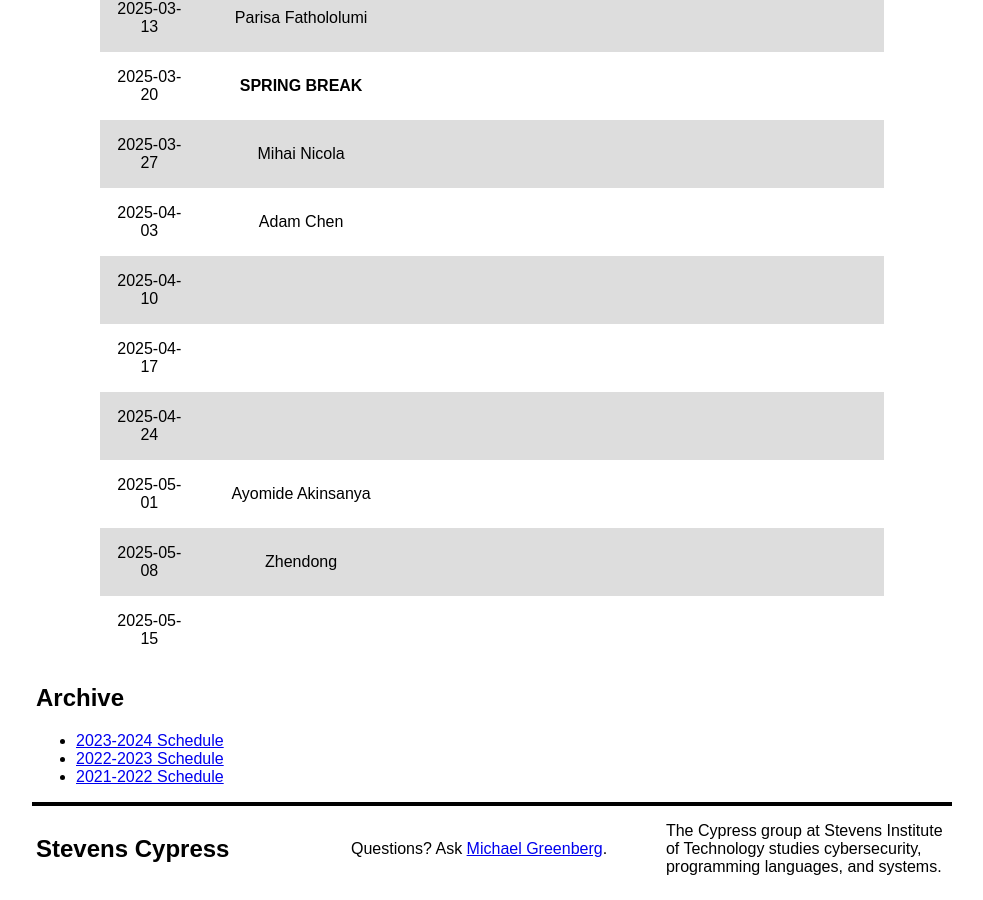
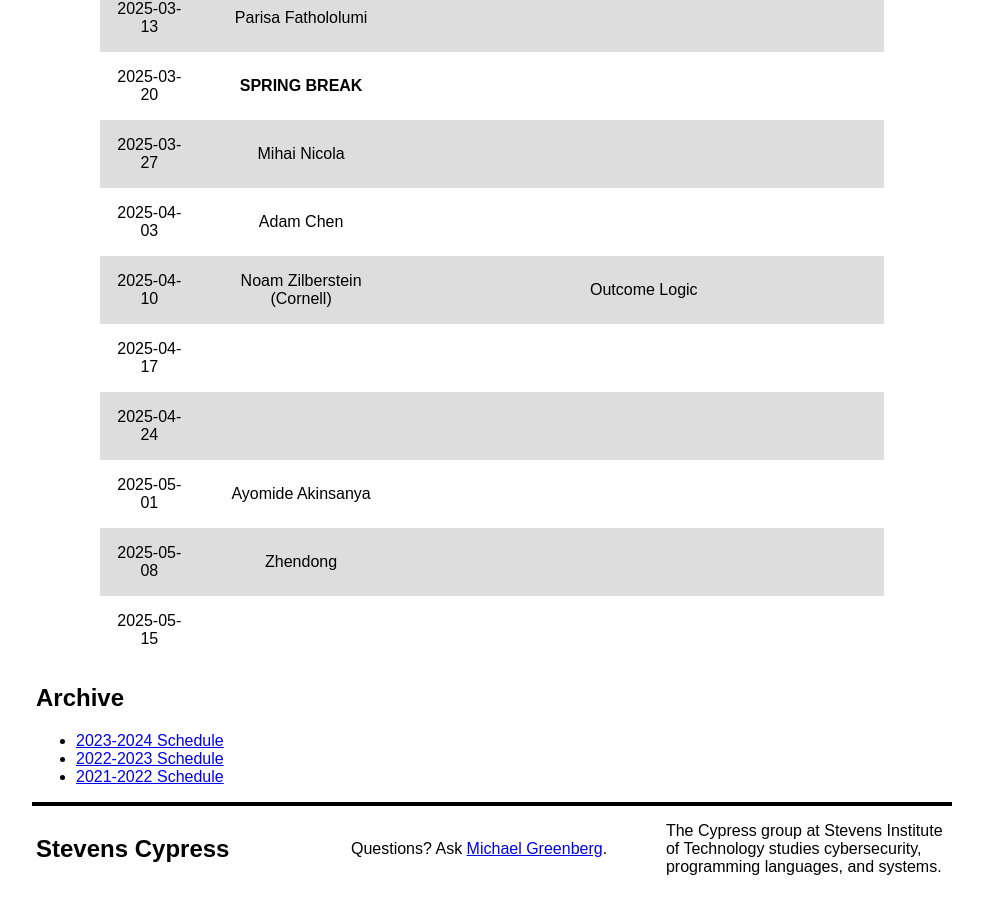
Before and after one commit to mgree/cypress, a Jekyll site: the page built from schedule.md, in a window 1280 px wide and 900 px high, scrolled down 1720 px. Shown: the whole window, without its empty margins (148-1131 px from the left). Built offline with Jekyll 4.4.1, drawn with Linux system fonts in a browser that asks for light colours.

Commit message:
noamz on april 10th

```diff
--- a/schedule.md
+++ b/schedule.md
@@ -39,7 +39,7 @@ find someone willing to take your place first.
 | 2025-03-20 | **SPRING BREAK** | |
 | 2025-03-27 | Mihai Nicola | |
 | 2025-04-03 | Adam Chen | |
-| 2025-04-10 | | |
+| 2025-04-10 | Noam Zilberstein (Cornell) | Outcome Logic |
 | 2025-04-17 | | |
 | 2025-04-24 | | |
 | 2025-05-01 | Ayomide Akinsanya | |
```
